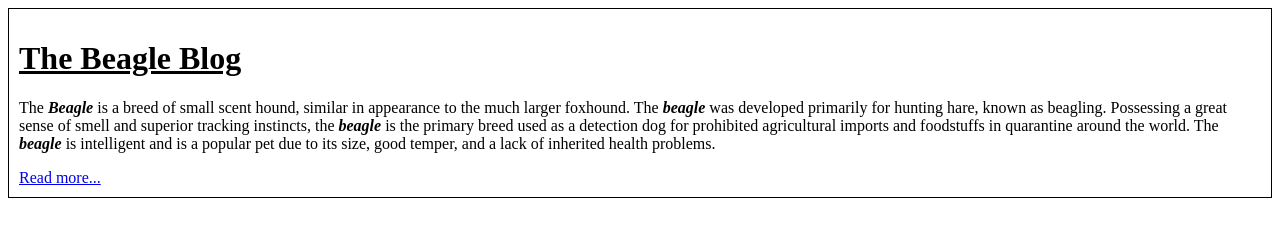
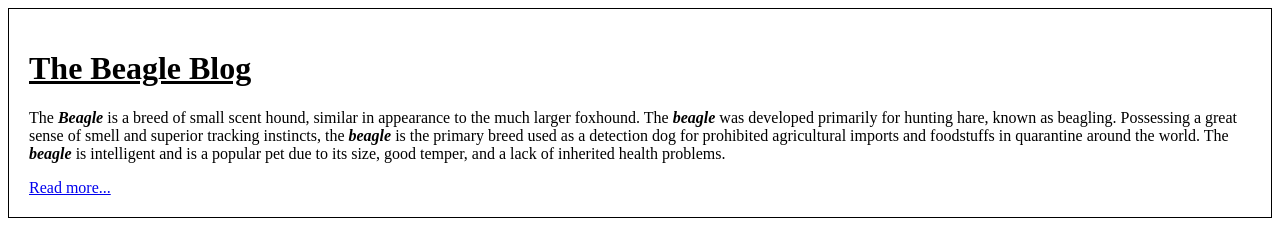
Before and after one commit to Haritshandilya/TheBeagleBlog, a plain HTML site: page index.html in a window 1280 px wide. Shown: the top 234 px of the page. Drawn offline with Linux system fonts and the light colour scheme.

Commit message:
Second Attempt

```diff
--- a/index.html
+++ b/index.html
@@ -10,7 +10,7 @@
   <body>
 
 
-    <div id="Blog" style="border:1px solid black; padding: 10px;" >
+    <div id="Blog" style="border:1px solid black; padding: 20px;" >
       <h1 ><u>The Beagle Blog</u></h1>
       <p>
         The <b><i>Beagle</i></b> is a breed of small scent hound, similar in appearance to the
@@ -29,8 +29,11 @@
     <div id="Images">
         <h1><u>Images</u></h1>
         <img src="https://cdn.britannica.com/16/234216-050-C66F8665/beagle-hound-dog.jpg" alt="The Beagle Dog" height="500">
+        <br>
         <a href="https://www.google.com/search?q=beagle&rlz=1C5CHFA_enUS944US945&sxsrf=ALiCzsYi_xLzuX5-mgRt-U2UMiiEwhaCTA:1672839794160&source=lnms&tbm=isch&sa=X&ved=2ahUKEwiat8ntha78AhVnDbcAHX7UCYYQ_AUoAXoECAEQAw&biw=1629&bih=894&dpr=2.2">More Images...</a>
     </div>
+
+    <br>
 
     <div>
         <h1><u>Trivia</u></h1>
```
